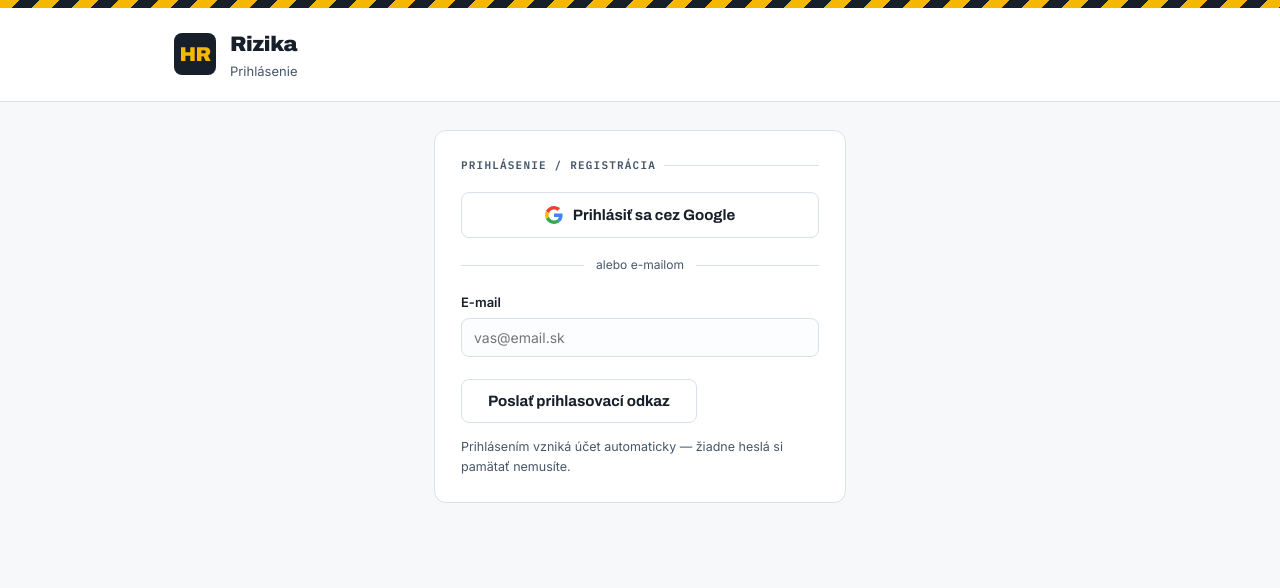
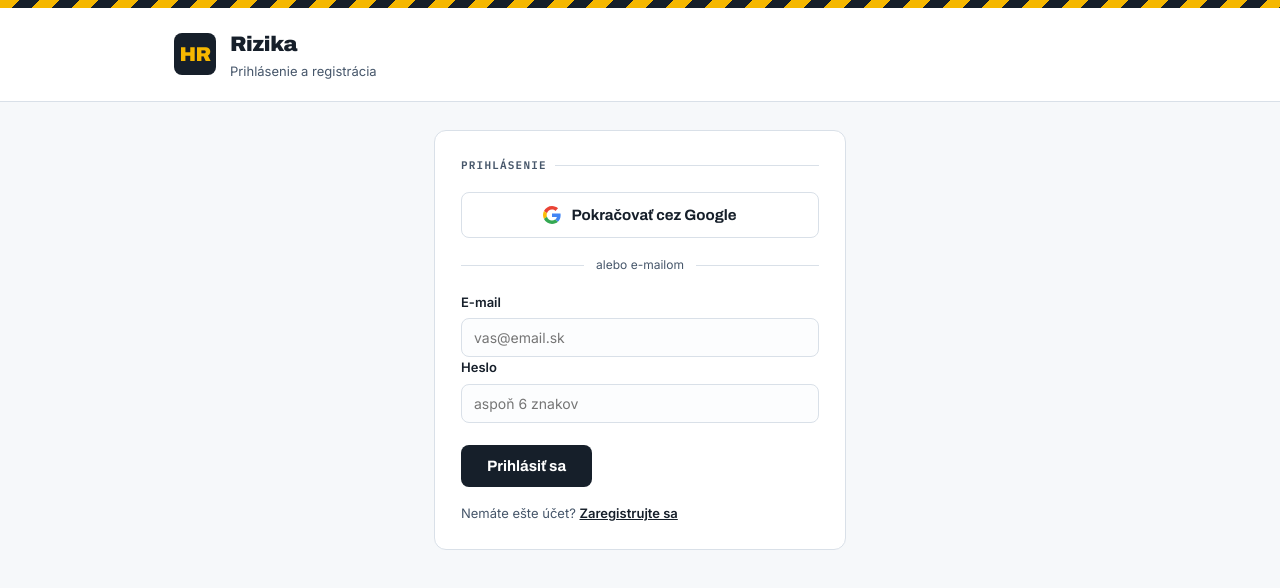
Before and after one commit to anfan143/erizika, a Next.js app: page /login in a window 1280 px wide. Shown: the top 588 px of the page. Built offline with nearby package versions, Linux system fonts and the light colour scheme.

Commit message:
Auth: klasicka registracia a prihlasenie e-mailom + heslom (popri Google)

```diff
--- a/app/login/page.tsx
+++ b/app/login/page.tsx
@@ -1,5 +1,5 @@
 "use client";
-import { useState } from "react";
+import { useState, type CSSProperties } from "react";
 import { createBrowserClient } from "@supabase/ssr";
 
 function sb() {
@@ -10,13 +10,15 @@ function sb() {
 }
 
 export default function Login() {
+  const [mode, setMode] = useState<"login" | "register">("login");
   const [email, setEmail] = useState("");
-  const [sent, setSent] = useState(false);
+  const [password, setPassword] = useState("");
+  const [msg, setMsg] = useState("");
   const [err, setErr] = useState("");
   const [busy, setBusy] = useState(false);
 
   async function google() {
-    setErr("");
+    setErr(""); setMsg("");
     try {
       const { error } = await sb().auth.signInWithOAuth({
         provider: "google",
@@ -24,35 +26,55 @@ export default function Login() {
       });
       if (error) throw error;
     } catch {
-      setErr("Prihlásenie cez Google zlyhalo. Skúste e-mailový odkaz nižšie.");
+      setErr("Prihlásenie cez Google zlyhalo. Skúste e-mail a heslo.");
     }
   }
 
-  async function send() {
-    setErr(""); setBusy(true);
+  function prepni() {
+    setMode(mode === "login" ? "register" : "login");
+    setErr(""); setMsg("");
+  }
+
+  async function submit() {
+    setErr(""); setMsg("");
+    if (!email.includes("@")) { setErr("Zadajte platný e-mail."); return; }
+    if (password.length < 6) { setErr("Heslo musí mať aspoň 6 znakov."); return; }
+    setBusy(true);
     try {
-      const { error } = await sb().auth.signInWithOtp({
+      if (mode === "register") {
+        const { data, error } = await sb().auth.signUp({
           email,
+          password,
           options: { emailRedirectTo: `${window.location.origin}/auth/confirm` },
         });
         if (error) throw error;
-      setSent(true);
-    } catch {
-      setErr("Odoslanie zlyhalo. Skontrolujte e-mail a skúste znova.");
+        if (data.session) { window.location.href = "/app"; return; }
+        setMsg("Účet sme vytvorili. Ak vám prišiel potvrdzovací e-mail, kliknite naň a potom sa prihláste.");
+        setMode("login");
+      } else {
+        const { error } = await sb().auth.signInWithPassword({ email, password });
+        if (error) throw error;
+        window.location.href = "/app";
+      }
+    } catch (e: any) {
+      const m = String(e?.message || "");
+      if (/already|registered|exists/i.test(m)) setErr("Tento e-mail je už zaregistrovaný — prihláste sa.");
+      else if (/Invalid login credentials/i.test(m)) setErr("Nesprávny e-mail alebo heslo.");
+      else if (/not confirmed/i.test(m)) setErr("E-mail ešte nie je potvrdený. Skontrolujte schránku a kliknite na potvrdzovací odkaz.");
+      else if (/at least 6|weak|password/i.test(m)) setErr("Heslo je príliš slabé — použite aspoň 6 znakov.");
+      else setErr(mode === "register" ? "Registrácia zlyhala. Skúste to znova." : "Prihlásenie zlyhalo. Skúste to znova.");
     } finally { setBusy(false); }
   }
+
+  const linkStyle: CSSProperties = { color: "var(--ink)", fontWeight: 600, cursor: "pointer", textDecoration: "underline" };
 
   return (
     <>
       <div className="hazard" />
-      <header><div className="head-inner"><a href="/" className="logo-mark" style={{ textDecoration: "none" }} title="Domov">HR</a><div><h1>Rizika</h1><div className="head-sub">Prihlásenie</div></div></div></header>
+      <header><div className="head-inner"><a href="/" className="logo-mark" style={{ textDecoration: "none" }} title="Domov">HR</a><div><h1>Rizika</h1><div className="head-sub">Prihlásenie a registrácia</div></div></div></header>
       <main style={{ maxWidth: 460 }}>
         <div className="card">
-          {sent ? (
-            <p>Hotovo — poslali sme vám prihlasovací odkaz na <strong>{email}</strong>. Otvorte e-mail a kliknite naň (platí pár minút).</p>
-          ) : (
-            <>
-              <div className="section-label">Prihlásenie / registrácia</div>
+          <div className="section-label">{mode === "register" ? "Registrácia" : "Prihlásenie"}</div>
           <button className="btn btn-google" onClick={google}>
             <svg width="18" height="18" viewBox="0 0 48 48" aria-hidden="true">
               <path fill="#EA4335" d="M24 9.5c3.54 0 6.71 1.22 9.21 3.6l6.85-6.85C35.9 2.38 30.47 0 24 0 14.62 0 6.51 5.38 2.56 13.22l7.98 6.19C12.43 13.72 17.74 9.5 24 9.5z"/>
@@ -60,20 +82,26 @@ export default function Login() {
               <path fill="#FBBC05" d="M10.53 28.59c-.48-1.45-.76-2.99-.76-4.59s.27-3.14.76-4.59l-7.98-6.19C.92 16.46 0 20.12 0 24c0 3.88.92 7.54 2.56 10.78l7.97-6.19z"/>
               <path fill="#34A853" d="M24 48c6.48 0 11.93-2.13 15.89-5.81l-7.73-6c-2.15 1.45-4.92 2.3-8.16 2.3-6.26 0-11.57-4.22-13.47-9.91l-7.98 6.19C6.51 42.62 14.62 48 24 48z"/>
             </svg>
-                Prihlásiť sa cez Google
+            Pokračovať cez Google
           </button>
           <div className="delic"><span>alebo e-mailom</span></div>
           <div className="field">
             <label htmlFor="email">E-mail</label>
-                <input id="email" type="email" value={email} onChange={(e) => setEmail(e.target.value)} placeholder="vas@email.sk" />
+            <input id="email" type="email" autoComplete="email" value={email} onChange={(e) => setEmail(e.target.value)} placeholder="vas@email.sk" />
+          </div>
+          <div className="field">
+            <label htmlFor="password">Heslo</label>
+            <input id="password" type="password" autoComplete={mode === "register" ? "new-password" : "current-password"} value={password} onChange={(e) => setPassword(e.target.value)} placeholder="aspoň 6 znakov" onKeyDown={(e) => { if (e.key === "Enter") submit(); }} />
           </div>
           <div className="actions">
-                <button className="btn btn-ghost" onClick={send} disabled={busy || !email.includes("@")}>{busy ? "Odosielam…" : "Poslať prihlasovací odkaz"}</button>
+            <button className="btn btn-primary" onClick={submit} disabled={busy}>{busy ? "Pracujem…" : mode === "register" ? "Vytvoriť účet" : "Prihlásiť sa"}</button>
           </div>
-              <p style={{ fontSize: 12.5, color: "var(--ink-soft)", marginTop: 14 }}>Prihlásením vzniká účet automaticky — žiadne heslá si pamätať nemusíte.</p>
+          <p style={{ fontSize: 13, color: "var(--ink-soft)", marginTop: 16 }}>
+            {mode === "login" ? "Nemáte ešte účet? " : "Už máte účet? "}
+            <a onClick={prepni} style={linkStyle}>{mode === "login" ? "Zaregistrujte sa" : "Prihláste sa"}</a>
+          </p>
+          {msg && <div style={{ display: "block", marginTop: 16, border: "1px solid var(--green)", borderRadius: 8, padding: "12px 16px", fontSize: 13.5, background: "#F0FAF4", color: "var(--green)" }}>{msg}</div>}
           {err && <div className="error-box" style={{ display: "block" }}>{err}</div>}
-            </>
-          )}
         </div>
       </main>
     </>
```
Lines whose indentation alone changed are shown as unchanged.
